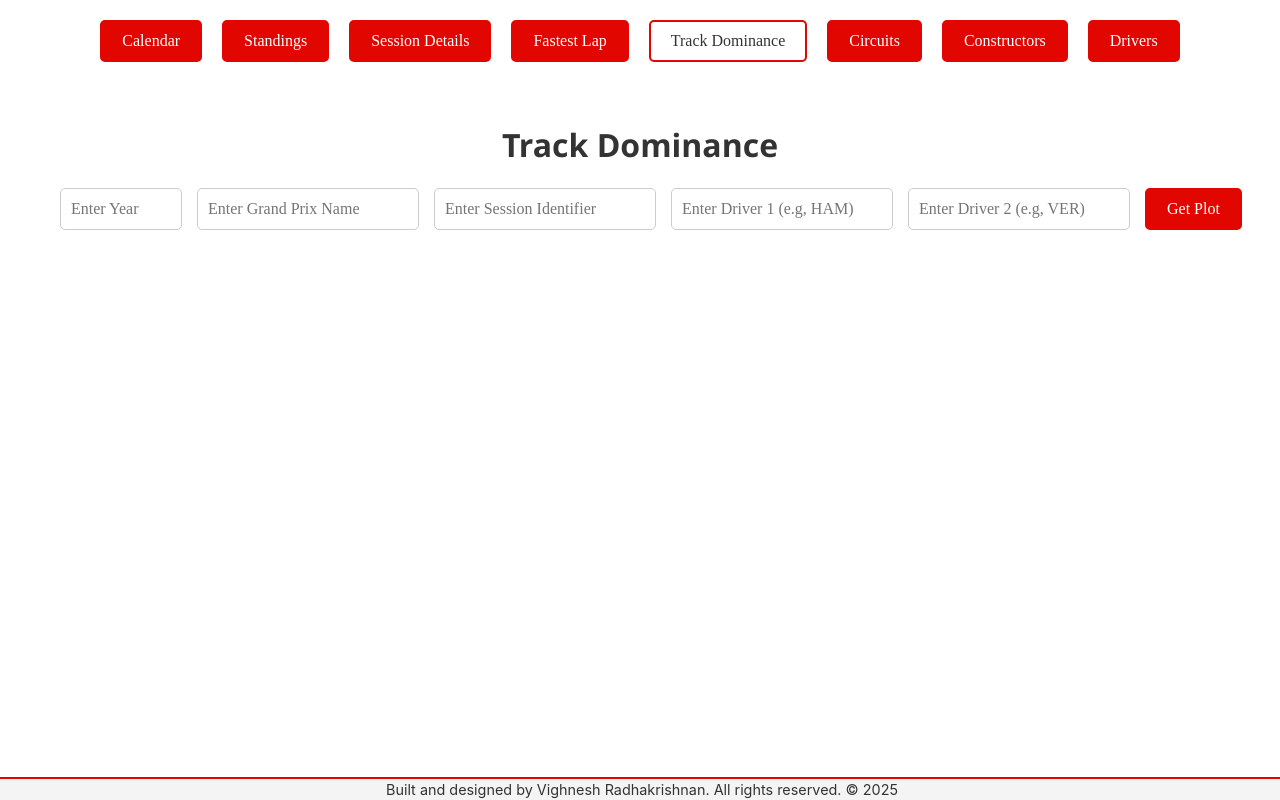
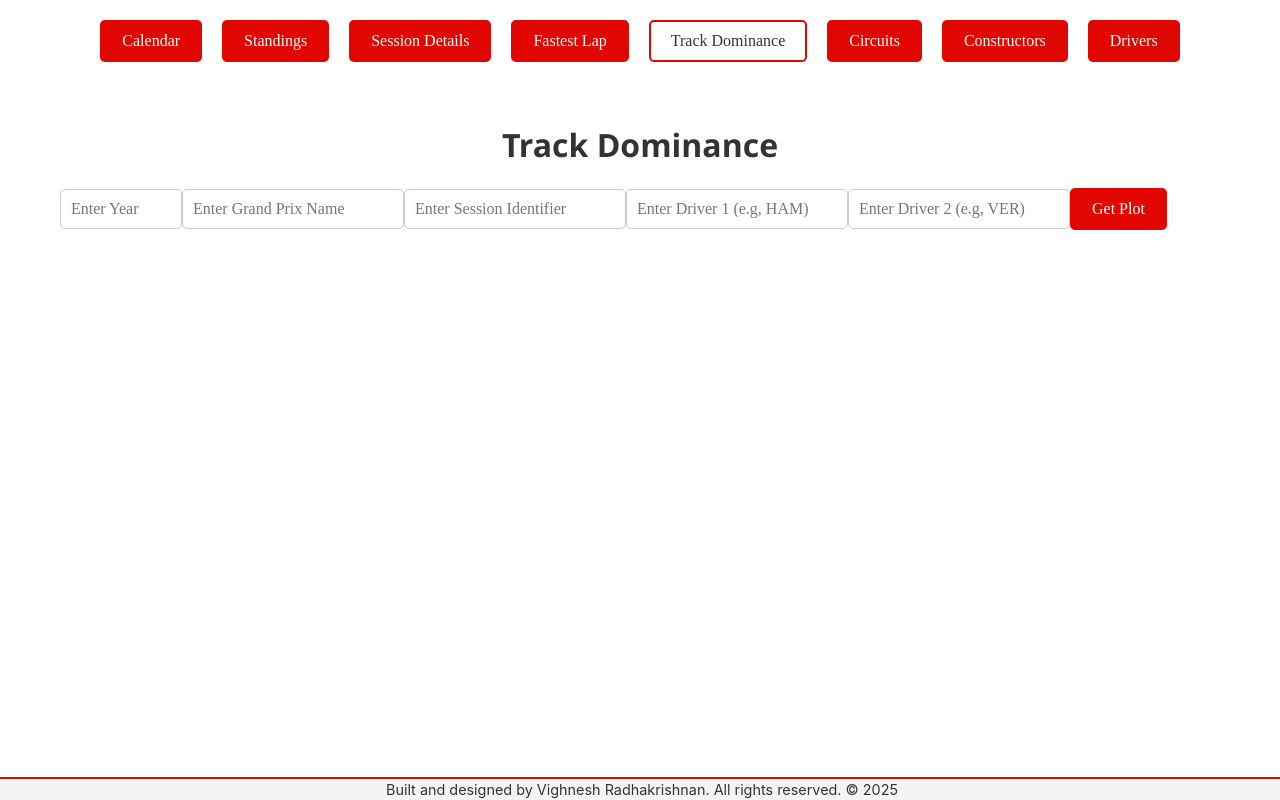
Before and after one commit to vighnesh-radhakrishnan/anemoi, a React (Create React App) app in the folder frontend/: page / in a window 1280 px wide. Both pictures are taken after a click on the element "Track Dominance". Built offline with nearby package versions, Linux system fonts and the light colour scheme.

Commit message:
import race data form and replace current form code from tack dominance

```diff
--- a/frontend/src/Components/TrackDominance.js
+++ b/frontend/src/Components/TrackDominance.js
@@ -1,3 +1,4 @@
+// src/pages/TrackDominance.jsx
 // @ts-nocheck
 import React, { useState } from "react";
 import axios from "axios";
@@ -8,6 +9,7 @@ import {
   NoDataMessage,
   SessionDetails,
 } from "./Container";
+import RaceDataForm from "../components/RaceDataForm";
 
 const TrackDominance = () => {
   const [selectedYear, setSelectedYear] = useState("");
@@ -19,19 +21,11 @@ const TrackDominance = () => {
   const [loading, setLoading] = useState(false);
   const [error, setError] = useState(false);
 
-  const handleYearChange = (event) => setSelectedYear(event.target.value);
-  const handleGrandPrixChange = (event) => setGrandPrix(event.target.value);
-  const handleIdentifierChange = (event) =>
-    setSessionIdentifier(event.target.value);
-  const handleDriver1Change = (event) => setDriver1(event.target.value);
-  const handleDriver2Change = (event) => setDriver2(event.target.value);
-
   const handleSubmit = async (event) => {
     event.preventDefault();
     setLoading(true);
     setError(false);
     setDominanceData(null);
-
     try {
       const response = await axios.get(
         `https://anemoi-backend.onrender.com/track-dominance?year=${selectedYear}&gp=${grandPrix}&identifier=${sessionIdentifier}&driver1=${driver1}&driver2=${driver2}`
@@ -55,51 +49,21 @@ const TrackDominance = () => {
   return (
     <PageWrapper>
       <h1>Track Dominance</h1>
-
-      <FormWrapper
-        onSubmit={handleSubmit}
-        onInput={() => {
-          setError(false); // Clear the error message when user modifies input
-        }}
-      >
-        <input
-          type="number"
-          placeholder="Enter Year"
-          value={selectedYear}
-          onChange={handleYearChange}
-          required
+      <FormWrapper onInput={() => setError(false)}>
+        <RaceDataForm
+          selectedYear={selectedYear}
+          setSelectedYear={setSelectedYear}
+          grandPrix={grandPrix}
+          setGrandPrix={setGrandPrix}
+          sessionIdentifier={sessionIdentifier}
+          setSessionIdentifier={setSessionIdentifier}
+          driver1={driver1}
+          setDriver1={setDriver1}
+          driver2={driver2}
+          setDriver2={setDriver2}
+          handleSubmit={handleSubmit}
         />
-        <input
-          type="text"
-          placeholder="Enter Grand Prix Name"
-          value={grandPrix}
-          onChange={handleGrandPrixChange}
-          required
-        />
-        <input
-          type="text"
-          placeholder="Enter Session Identifier"
-          value={sessionIdentifier}
-          onChange={handleIdentifierChange}
-          required
-        />
-        <input
-          type="text"
-          placeholder="Enter Driver 1 (e.g, HAM)"
-          value={driver1}
-          onChange={handleDriver1Change}
-          required
-        />
-        <input
-          type="text"
-          placeholder="Enter Driver 2 (e.g, VER)"
-          value={driver2}
-          onChange={handleDriver2Change}
-          required
-        />
-        <button type="submit">Get Plot</button>
       </FormWrapper>
-
       {loading && (
         <div
           style={{
@@ -111,7 +75,6 @@ const TrackDominance = () => {
           <img src={LoadingGif} alt="Loading..." width="150" height="150" />
         </div>
       )}
-
       {dominanceData && !loading && (
         <div>
           <SessionDetails>
@@ -136,7 +99,6 @@ const TrackDominance = () => {
               <span>{dominanceData.driver2}</span>
             </div>
           </SessionDetails>
-
           {dominanceData.image_base64 && (
             <div>
               <h2 className="image-header">
@@ -154,7 +116,6 @@ const TrackDominance = () => {
           )}
         </div>
       )}
-
       {error && !dominanceData && !loading && (
         <NoDataMessage>
           Sorry, no track dominance details found for the provided input. Please
```
